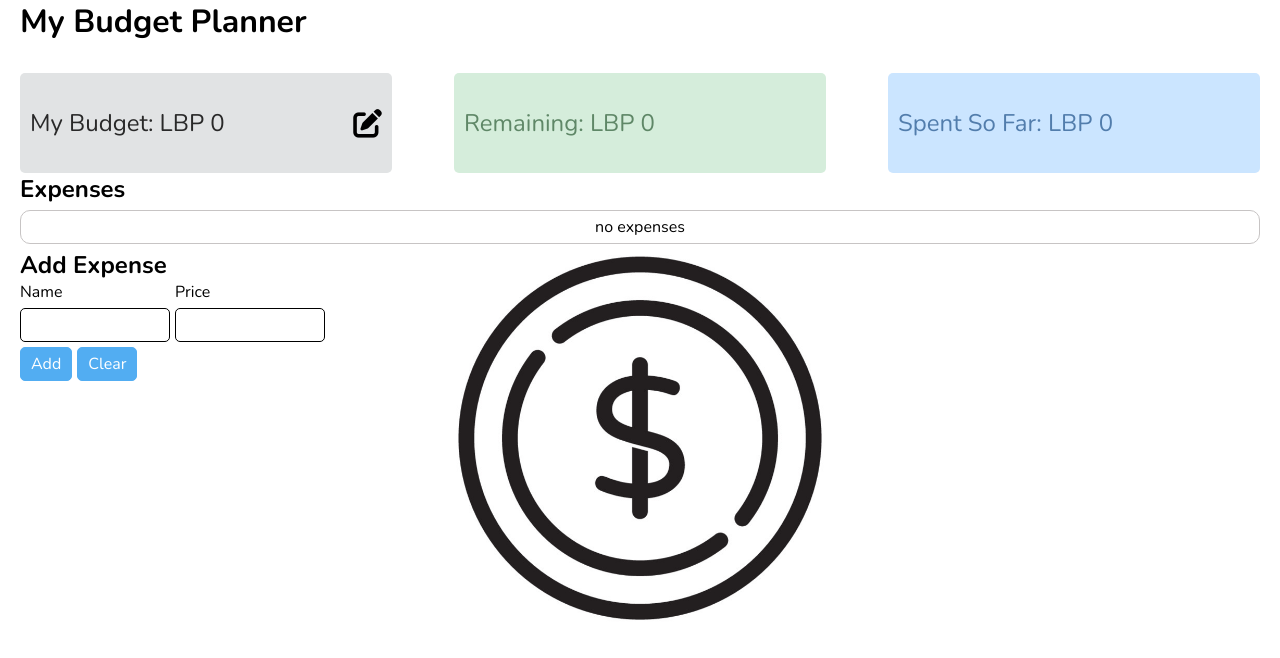
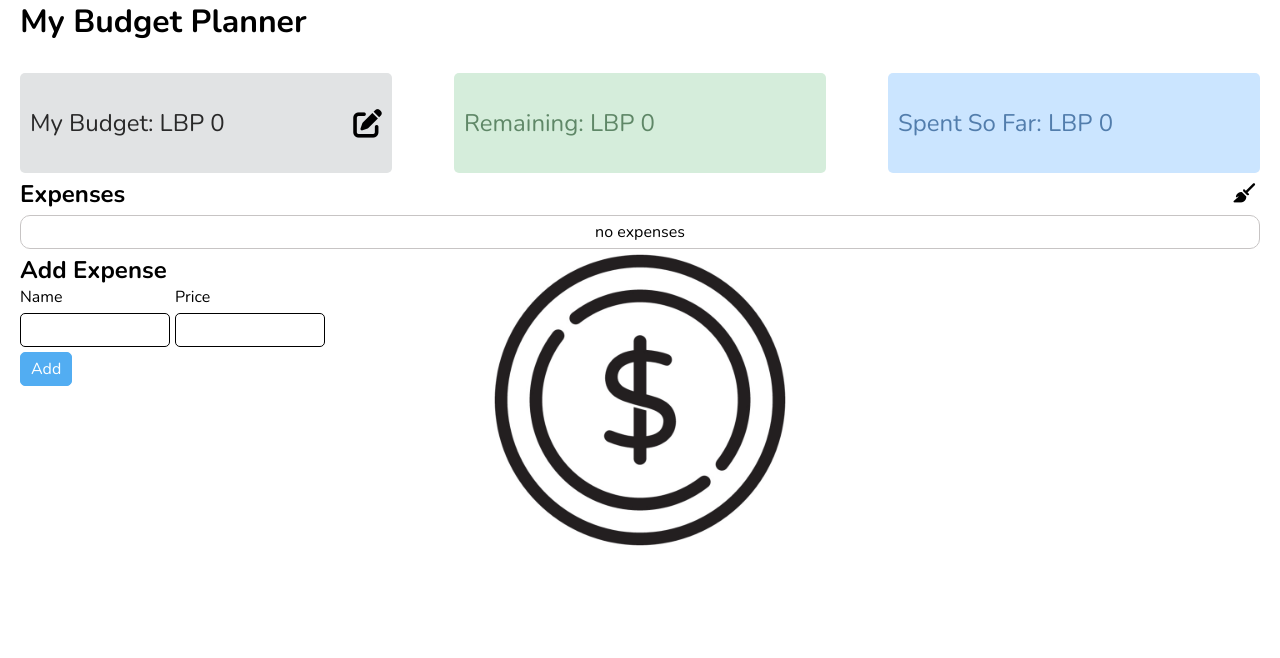
Before and after one commit to TaYYKaYY/Budget-control, a React (Create React App) app: page / in a window 1280 px wide. Shown: the top 658 px of the page. Built offline with nearby package versions, Linux system fonts and the light colour scheme; the HTML template or start-up script is replaced by a standard one.

Commit message:
clear all and layout changes

```diff
--- a/src/App.jsx
+++ b/src/App.jsx
@@ -14,31 +14,31 @@ export default function App() {
     expenses.forEach(expense => totalSpent += expense.expensePrice)
     let remaining = budget - totalSpent
 
-    // function to add commas to the numbers
+    // add commas to the numbers
     function formatNum(num){
         return num.toString().replace(/\B(?=(\d{3})+(?!\d))/g, ",")
     }
 
-    // fucntion to prevent the form from refreshing the page
+    // prevent the form from refreshing the page
     function handleSubmit(event){
         event.preventDefault()
     }
 
-    // fucntion to display the budget editor
+    // display the budget editor
     function bringEditor(event) {
         setBudgetEditor(prevBudgetEditor => !prevBudgetEditor)
         event.target.parentNode.parentNode.parentNode.children[0].children[0].children[0].children[0].focus()
     }
 
-    // function to set the budget to the value of the input
+    // set the budget to the value of the input
     function changeBudget(event) {
         setBudget(event.target.value)
     }
 
-    // function to add an expense from the inputs
-    function addExpense(event) {
+    // add an expense from the inputs
+    async function addExpense(event) {
         let children = event.target.parentNode.children[0].children
-        if (children[3].value){
+        if (children[3].value && children[2].value){
             setExpenses(prevExpenses => {
                 return [
                     ...prevExpenses,
@@ -48,9 +48,12 @@ export default function App() {
                     }
                 ]
             })
-        }
+            console.log(children[2].value)
     }
-    // function to delete a list item from the expenses list
+    children[2].value = await ''
+    children[3].value = await ''
+    }
+    // delete a list item from the expenses list
     function deleteItem(event){
         let {id} = event.target.parentNode
         let item = expenses.find(obj => obj.id === parseInt(id))
@@ -60,9 +63,9 @@ export default function App() {
             return [...prevExpenses]
         })
     }
-    function clearInput(event) {
-        event.target.parentNode.children[0].children[2].value = ''
-        event.target.parentNode.children[0].children[3].value = ''
+    // clear expenses list
+    function clearExpenses(){
+        setExpenses([])
     }
     // component render map
     let expensesDisplay = expenses.map(expense =>
@@ -90,8 +93,11 @@ export default function App() {
                         <p>Spent So Far: LBP {formatNum(totalSpent)}</p>
                     </div>
                 </div>
-                <div className="main">
-                    <h2>Expenses</h2>
+                <div>
+                    <div className="expenses-header">
+                        <h2>Expenses</h2>
+                        <button className="clear-list fa-solid fa-broom" onClick={clearExpenses}></button>
+                    </div>
                     <div className="item-container__main">
                         {expenses.length === 0 ? <p>no expenses</p> : expensesDisplay}
                     </div>
@@ -104,7 +110,6 @@ export default function App() {
                             <input id="price" type="number" name="expensePrice" required />
                         </div>
                         <button onClick={addExpense} className="add-btn">Add</button>
-                        <button type="button" className="add-btn clear" onClick={clearInput}>Clear</button>
                     </form>
                 </div>
             </div>
--- a/src/index.css
+++ b/src/index.css
@@ -5,9 +5,9 @@
   font-family: 'Nunito', sans-serif;
 }
 body{
-  background: url("./dollar.jpg") no-repeat;
-  background-size: 1000px;
-  background-position: 50% 10%;
+  background: url("./dollar.jpg") no-repeat fixed;
+  background-size: 800px;
+  background-position: 50% 55%;
 }
 button{
   cursor: pointer;
@@ -26,10 +26,8 @@ input{
 input:focus{
   outline: none;
 }
-.dashboard{
-  display: flex;
-  justify-content: space-between;
-  margin-top: 30px;
+.wrapper{
+  padding: 0 20px;
 }
 .main-editor{
   display: flex;
@@ -44,8 +42,26 @@ input:focus{
   transition: 250ms cubic-bezier(.62,.08,.26,1.37);
   z-index: 2;
 }
-.wrapper{
-  padding: 0 20px;
+.dashboard{
+  display: flex;
+  justify-content: space-between;
+  margin-top: 30px;
+}
+.expenses-header{
+  display: flex;
+  align-items: center;
+  justify-content: space-between;
+  margin-top: 5px;
+}
+.clear-list{
+  font-size: 1.2em;
+  padding: 5px;
+  background-color: transparent;
+  border: none;
+  transition: 150ms;
+}
+.clear-list:hover{
+  color: #52adf2
 }
 .numbers{
   display: flex;
```
